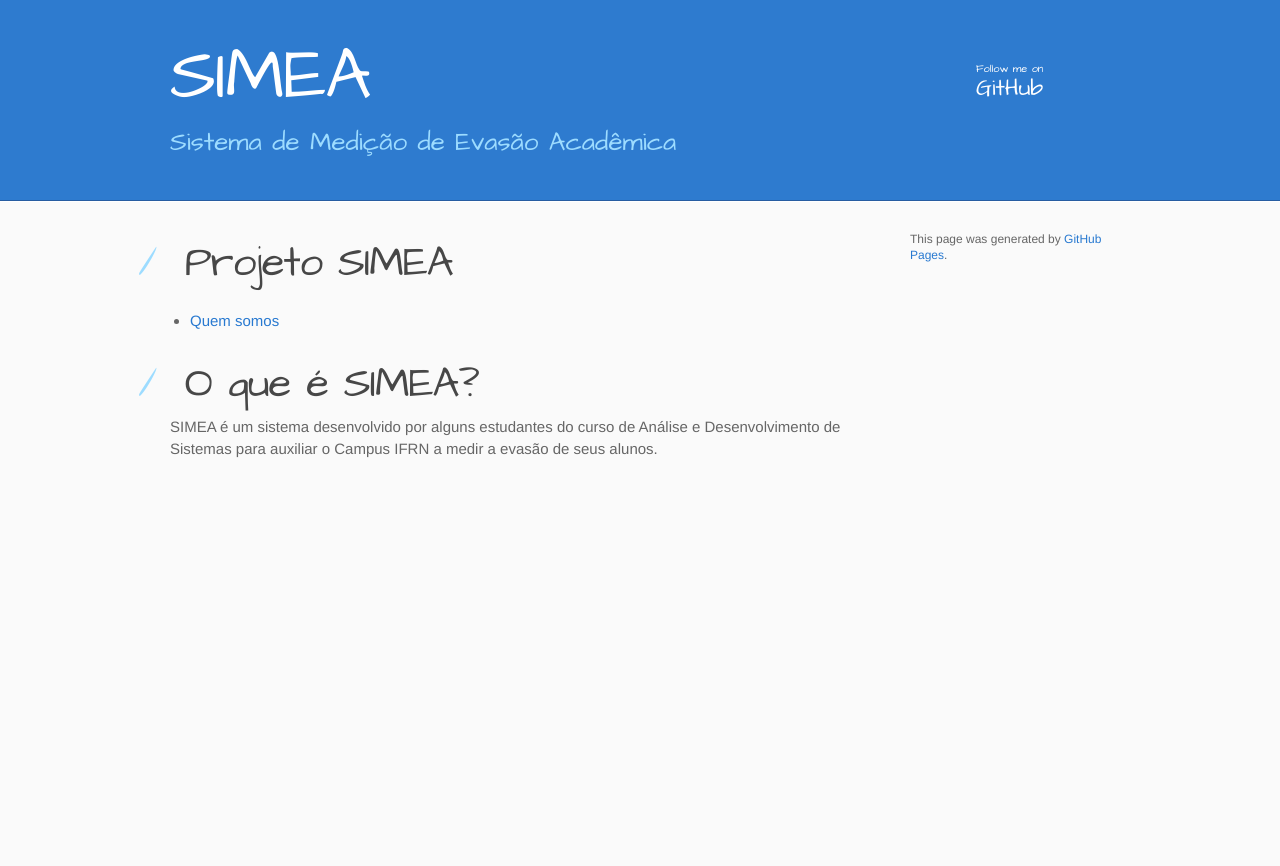
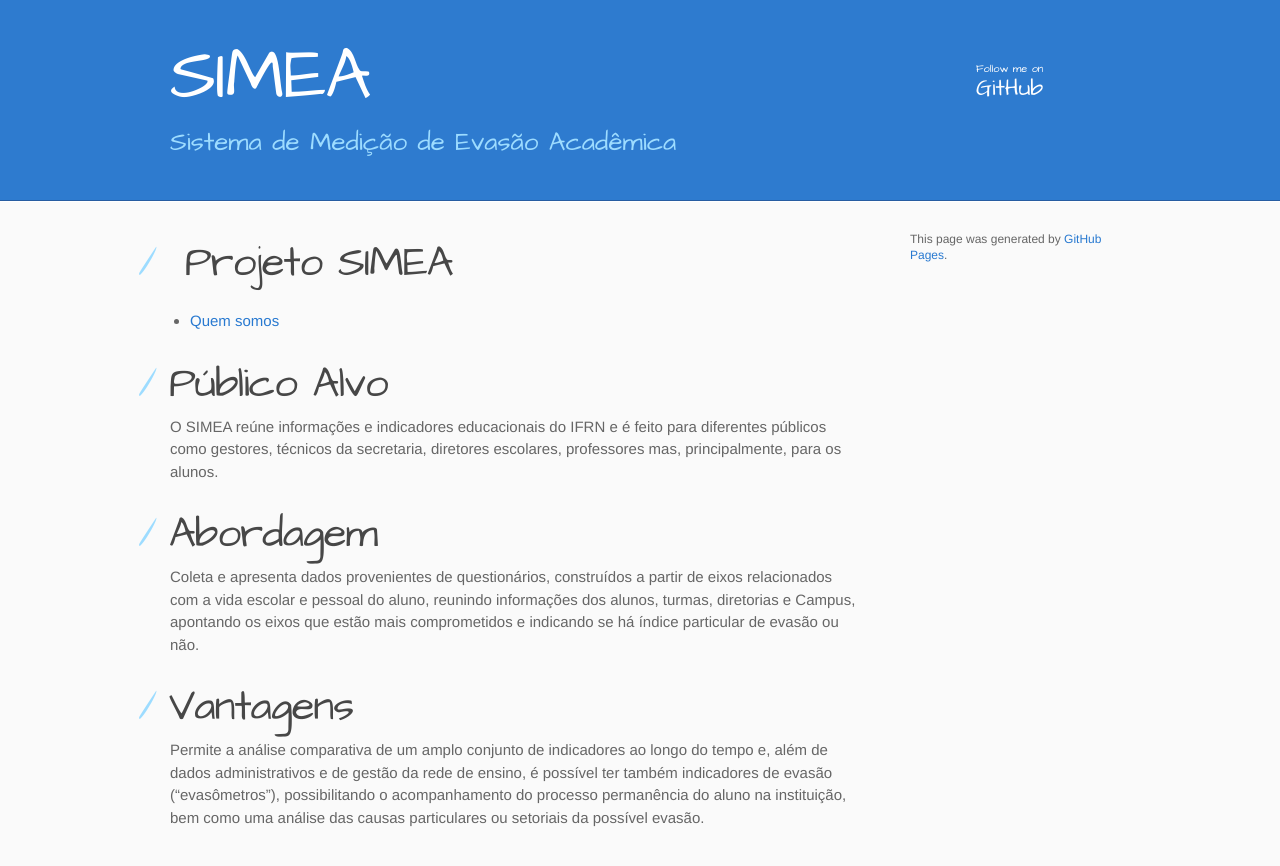
Before and after one commit to WanndersonOliveira/simea-ifrn.github.io, a plain HTML site: page index.html in a window 1280 px wide. Before the commit the page ends 800 px from the top, so only its background shows below. Drawn offline with Linux system fonts and the light colour scheme.

Commit message:
upload arquivos index e quem somos (atualização)
atualização dos arquivos index e quem somos para se adequar aos parâmetros propostos.

```diff
--- a/index.html
+++ b/index.html
@@ -12,7 +12,7 @@
     <![endif]-->
 
 <!-- Begin Jekyll SEO tag v2.5.0 -->
-<title>SIMEA</title>
+<title>Projeto Simea</title>
 <meta name="generator" content="Jekyll v3.7.3.1" />
 <meta property="og:title" content="Projeto SIMEA" />
 <meta property="og:locale" content="en_US" />
@@ -46,21 +46,25 @@
         <section id="main-content">
           <h1 id="-projeto-q-box"><a href="#header-1"></a> Projeto SIMEA</h1>
 
-<ul>
-  <li><a href="quemsomos.html">Quem somos</a></li>
-</ul>
+		  <ul>
+  			 <li><a href="quemsomos.html">Quem somos</a></li>
+		  </ul>
 
-<h1 id="-o-que-é-q-box"><a href="#header-1"></a> O que é SIMEA?</h1>
+		  <h1 id="-o-que-é-q-box"><a href="#header-1"></a>Público Alvo</h1>
 
-<p>SIMEA é um sistema desenvolvido por alguns estudantes do curso de Análise e Desenvolvimento de Sistemas para auxiliar o Campus IFRN a medir a evasão de seus alunos.</p>
+		  <p>O SIMEA reúne informações e indicadores educacionais do IFRN e é feito para diferentes públicos como gestores, técnicos da secretaria, diretores escolares, professores mas, principalmente, para os alunos.</p>
 
-        </section>
+		  <h1 id="-o-que-é-q-box"><a href="#header-1"></a>Abordagem</h1>
+
+	      <p>Coleta e apresenta dados provenientes de questionários, construídos a partir de eixos relacionados com a vida escolar e pessoal do aluno, reunindo informações dos alunos, turmas, diretorias e Campus, apontando os eixos que estão mais comprometidos e indicando se há índice particular de evasão ou não.</p>
+
+		  <h1 id="-o-que-é-q-box"><a href="#header-1"></a>Vantagens</h1>
+
+   		  <p>Permite a análise comparativa de um amplo conjunto de indicadores ao longo do tempo e, além de dados administrativos e de gestão da rede de ensino, é possível ter também indicadores de evasão (“evasômetros”), possibilitando o acompanhamento do processo permanência do aluno na instituição, bem como uma análise das causas particulares ou setoriais da possível evasão.</p>
+
+		</section>
 
         <aside id="sidebar">
-
-
-
-
           <p>This page was generated by <a href="https://pages.github.com">GitHub Pages</a>.</p>
         </aside>
       </div>
```
Also changed, not shown: quemsomos.html (+4 -6 lines).
